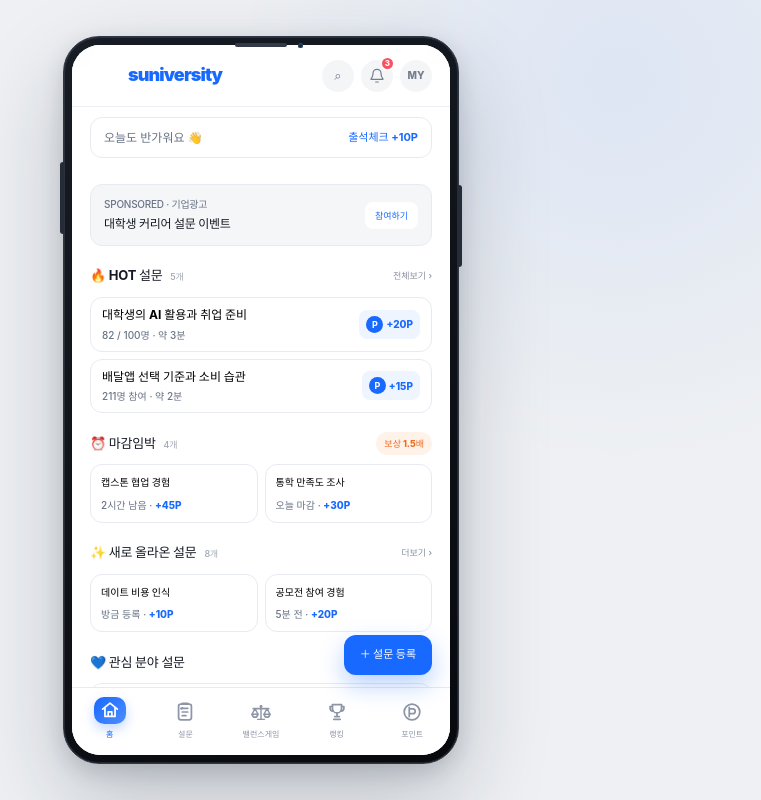
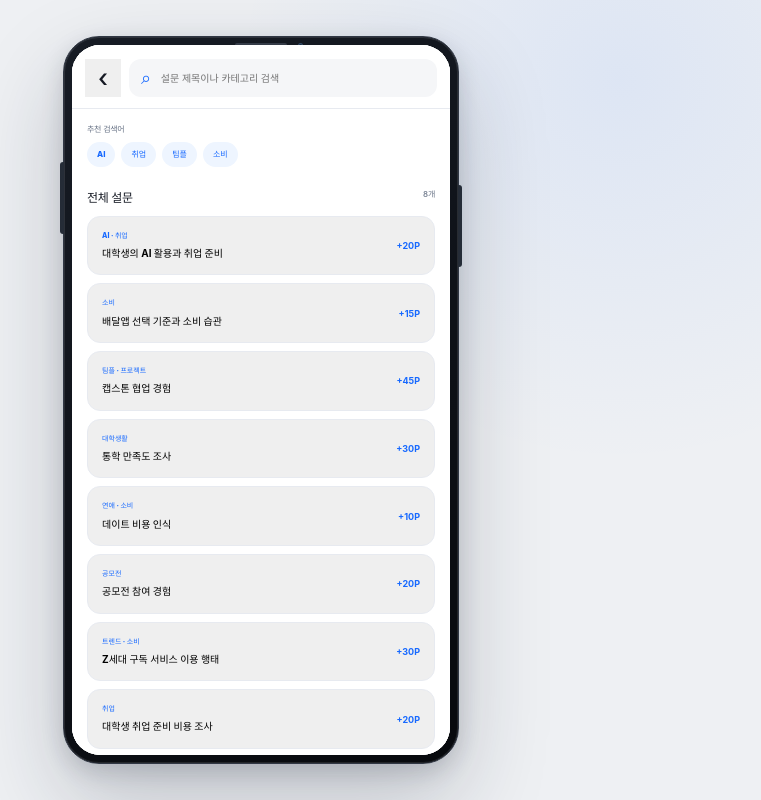
Before and after one commit to SJW1104/drunkdog, a React (Vite) app in the folder frontend/: page / in a window 1280 px wide. Both pictures are taken after a click on the button "검색". Shown: the whole page, without its empty margins (379-1140 px from the left). Built offline with nearby package versions, Linux system fonts and the light colour scheme; a web font is replaced by a local one.

Commit message:
feat: add home survey search

```diff
--- a/frontend/src/App.css
+++ b/frontend/src/App.css
@@ -2474,3 +2474,8 @@ button:focus-visible {
 .settings-group button span small { display: block; margin: 3px 0 0 25px; color: var(--muted); font-size: 7px; }.withdraw-button { width: 100%; margin-top: 7px; padding: 11px; color: #dc5260; font-size: 8px; }
 .mini-card.is-completed { background: #eef0f3; filter: grayscale(1); opacity: .72; box-shadow: none; }
 .mini-card.is-completed * { color: #858d99 !important; }
+/* Home survey search */
+.search-overlay { position: absolute; z-index: 150; inset: 0; display: flex; flex-direction: column; background: #fff; }
+.search-overlay-head { display: grid; grid-template-columns: 36px 1fr; gap: 8px; padding: 14px 13px 11px; border-bottom: 1px solid var(--line); }.search-overlay-head > button { color: var(--ink); font-size: 25px; }.search-overlay-head label { display: flex; align-items: center; gap: 8px; padding: 0 12px; border-radius: 12px; background: var(--surface); }.search-overlay-head label span { color: var(--blue); font-size: 18px; }.search-overlay-head input { min-width: 0; flex: 1; border: 0; outline: 0; background: transparent; font-size: 10px; }
+.search-overlay main { flex: 1; overflow-y: auto; padding: 15px; }.search-suggestions { display: flex; align-items: center; gap: 6px; flex-wrap: wrap; }.search-suggestions span { width: 100%; color: var(--muted); font-size: 8px; }.search-suggestions button { padding: 7px 10px; border-radius: 99px; background: var(--blue-soft); color: var(--blue); font-size: 8px; font-weight: 800; }
+.search-result-head { display: flex; justify-content: space-between; margin: 22px 0 9px; }.search-result-head b { font-size: 12px; }.search-result-head small { color: var(--muted); font-size: 8px; }.search-result-list { display: grid; gap: 8px; }.search-result-list > button { display: flex; align-items: center; justify-content: space-between; padding: 14px; border: 1px solid var(--line); border-radius: 13px; text-align: left; }.search-result-list > button > span { display: grid; gap: 5px; }.search-result-list small { color: var(--blue); font-size: 7px; font-weight: 800; }.search-result-list b { font-size: 10px; }.search-result-list strong { color: var(--blue); font-size: 9px; }.search-result-list .is-completed { background: #eef0f3; filter: grayscale(1); opacity: .72; }.search-result-list .is-completed * { color: #858d99 !important; }
--- a/frontend/src/App.jsx
+++ b/frontend/src/App.jsx
@@ -123,6 +123,19 @@ function SectionHeader({ icon, title, count, action }) {
 
 function HomeScreen({ navigate, isCheckedIn, onCheckIn, onParticipate, completedSurveys }) {
   const [checkinOpen, setCheckinOpen] = useState(false)
+  const [searchOpen, setSearchOpen] = useState(false)
+  const [homeSearchQuery, setHomeSearchQuery] = useState('')
+  const searchableSurveys = [
+    { id: 'home-ai', title: '대학생의 AI 활용과 취업 준비', category: 'AI · 취업', point: 20 },
+    { id: 'home-delivery', title: '배달앱 선택 기준과 소비 습관', category: '소비', point: 15 },
+    { id: 'home-capstone', title: '캡스톤 협업 경험', category: '팀플 · 프로젝트', point: 45 },
+    { id: 'home-commute', title: '통학 만족도 조사', category: '대학생활', point: 30 },
+    { id: 'home-date', title: '데이트 비용 인식', category: '연애 · 소비', point: 10 },
+    { id: 'home-contest', title: '공모전 참여 경험', category: '공모전', point: 20 },
+    { id: 'home-subscription', title: 'Z세대 구독 서비스 이용 행태', category: '트렌드 · 소비', point: 30 },
+    { id: 'home-career-cost', title: '대학생 취업 준비 비용 조사', category: '취업', point: 20 },
+  ]
+  const searchResults = searchableSurveys.filter((survey) => `${survey.title} ${survey.category}`.toLowerCase().includes(homeSearchQuery.trim().toLowerCase()))
   const [notificationOpen, setNotificationOpen] = useState(false)
   const [readNotices, setReadNotices] = useState(() => JSON.parse(localStorage.getItem('suniversity-read-notices') || '[]'))
   const { data: homeNoticeData, isLoading: noticesLoading } = useAsyncData(mockApi.getNotifications)
@@ -137,7 +150,7 @@ function HomeScreen({ navigate, isCheckedIn, onCheckIn, onParticipate, completed
         brand
         right={
           <div className="top-actions">
-            <IconButton label="검색">⌕</IconButton>
+            <IconButton label="검색" onClick={() => setSearchOpen(true)}>⌕</IconButton>
             <IconButton label="알림" badge={unreadCount || null} onClick={() => setNotificationOpen(true)}><BellIcon /></IconButton>
             <button className="avatar-button" type="button" onClick={() => navigate('profile')}>MY</button>
           </div>
@@ -199,6 +212,7 @@ function HomeScreen({ navigate, isCheckedIn, onCheckIn, onParticipate, completed
 
       <button className="fab" type="button" onClick={() => navigate('create')}>＋ 설문 등록</button>
       <BottomNav active="home" navigate={navigate} />
+      {searchOpen ? <div className="search-overlay"><div className="search-overlay-head"><button type="button" onClick={() => { setSearchOpen(false); setHomeSearchQuery('') }}>‹</button><label><span>⌕</span><input autoFocus value={homeSearchQuery} onChange={(event) => setHomeSearchQuery(event.target.value)} placeholder="설문 제목이나 카테고리 검색" /></label></div><main><div className="search-suggestions"><span>추천 검색어</span>{['AI', '취업', '팀플', '소비'].map((keyword) => <button type="button" key={keyword} onClick={() => setHomeSearchQuery(keyword)}>{keyword}</button>)}</div><div className="search-result-head"><b>{homeSearchQuery ? `'${homeSearchQuery}' 검색 결과` : '전체 설문'}</b><small>{searchResults.length}개</small></div><div className="search-result-list">{searchResults.map((survey) => <button type="button" key={survey.id} className={completedSurveys.includes(survey.id) ? 'is-completed' : ''} onClick={() => { setSearchOpen(false); setHomeSearchQuery(''); onParticipate(survey.id) }}><span><small>{survey.category}</small><b>{survey.title}</b></span><strong>{completedSurveys.includes(survey.id) ? '참여 완료' : `+${survey.point}P`}</strong></button>)}{searchResults.length === 0 ? <div className="empty-state"><b>검색 결과가 없어요</b><p>다른 검색어를 입력해 보세요.</p></div> : null}</div></main></div> : null}
       {notificationOpen ? <div className="notification-popover-backdrop" role="presentation" onClick={() => setNotificationOpen(false)}><section className="notification-popover" role="dialog" aria-modal="true" onClick={(event) => event.stopPropagation()}><div className="notification-popover-head"><span><b>알림</b><small>새 소식을 빠르게 확인해 보세요.</small></span><button type="button" onClick={readAllNotices}>모두 읽음</button></div>{noticesLoading ? <div className="loading-state"><i /><i /><i /></div> : <div className="notification-popover-list">{homeNotices.map((notice) => <button type="button" key={notice.id} className={readNotices.includes(notice.id) ? 'is-read' : ''} onClick={() => openNotice(notice)}><i /><span><b>{notice.title}</b><small>{notice.body}</small></span><time>{notice.time}</time></button>)}</div>}<button className="notification-close" type="button" onClick={() => setNotificationOpen(false)}>닫기</button></section></div> : null}
       {checkinOpen ? <div className="modal-backdrop" role="presentation" onClick={() => setCheckinOpen(false)}>
         <section className="checkin-modal" role="dialog" aria-modal="true" aria-labelledby="checkin-title" onClick={(event) => event.stopPropagation()}>
```
